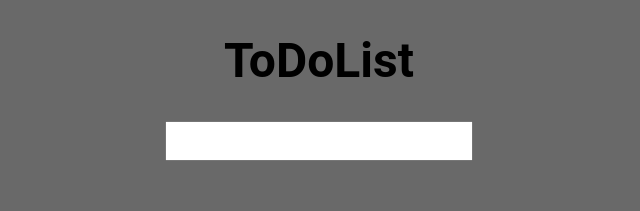
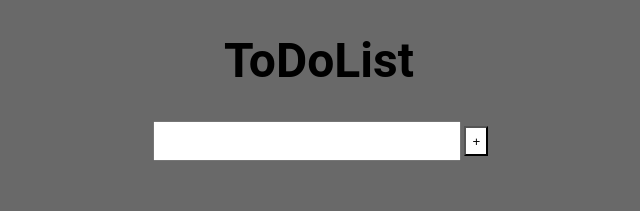
Before and after one commit to tagir142/todo-react, a React (Create React App) app: page / in a window 1280 px wide. Shown: the top 211 px of the page, without its empty margins (321-961 px from the left). Built offline with nearby package versions, Linux system fonts and the light colour scheme.

Commit message:
добавление, checked, удаление есть но через жопу

```diff
--- a/src/components/Input/Input.jsx
+++ b/src/components/Input/Input.jsx
@@ -1,22 +1,31 @@
-import { StyledInput } from './Input.styles'
+import { StyledButton, StyledForm, StyledInput } from './Input.styles'
 import { useState } from 'react'
 
 export const Input = ({ addTodo }) => {
   const [value, setValue] = useState('')
+
   const handleSubmit = (e) => {
     if (e.code === 'Enter' && value) {
+      addTodo(value.trim())
+      setValue('')
+    }
+  }
+  const handleChange = () => {
+    if (value) {
       addTodo(value)
       setValue('')
     }
   }
-  return (<StyledInput
-          type = 'text'
-          value={value}
-          onChange={(e) => setValue(e.target.value)}
+  return (<StyledForm >
+      <StyledInput
+      type='text'
+      value={value}
+      onChange={(e) => setValue(e.target.value)}
 
-          onKeyDown={(e) => handleSubmit(e)}
+      onKeyDown={handleSubmit}
 
-        />
-
+  />
+  <StyledButton onClick={handleChange} >+</StyledButton>
+      </StyledForm>
   )
 }
--- a/src/components/Input/Input.styles.js
+++ b/src/components/Input/Input.styles.js
@@ -8,13 +8,18 @@ export const StyledInput = styled.input`
 
   //align-items: center;
 `
-/* export const StyledField = styled.input`
-  font-size: 25px;
+export const StyledForm = styled.div`
+  display: flex;
+  flex-direction: row;
+  align-items: center;
 `
-export const StyledButton = styled.input`
-  margin-left: 3px;
 
+export const StyledButton = styled.button`
+  //border: #2b47ff;
+  margin-left: 1%;
+  height: 30px ;
+  background-color: white;
   width: auto;
+  text-align: center;
 
 `
-*/
--- a/src/components/Task/Task.jsx
+++ b/src/components/Task/Task.jsx
@@ -1,16 +1,19 @@
-import { TaskWrapper, TaskText, TaskChecked } from './Task.styles'
+import { TaskWrapper, TaskText, TaskChecked, TaskDelete } from './Task.styles'
 
 import { useState } from 'react'
 
 export const Task = ({ task }) => {
   const [checked, setChecked] = useState(false)
   const handleClick = () => setChecked(!checked)
+  const [hidden, setHidden] = useState(false)
+  const deleteTask = () => setHidden(!hidden)
 
   return (
-    <TaskWrapper>
+    <TaskWrapper className={hidden ? 'taskToDelete' : ''} id={hidden ? 'none' : 'flex'}>
         <TaskText className={checked ? 'completeTask' : 'nonCompleteTask'}
                   id={checked ? 'line-through' : 'none'}>{task}</TaskText>
         <TaskChecked type="checkbox" checked={checked} onChange={handleClick}/>
+        <TaskDelete onClick={deleteTask}><b>Удолить</b></TaskDelete>
     </TaskWrapper>
   )
 }
--- a/src/components/Task/Task.styles.js
+++ b/src/components/Task/Task.styles.js
@@ -1,10 +1,10 @@
 import styled from 'styled-components'
 
-export const TaskWrapper = styled.form`
+export const TaskWrapper = styled.div`
   background-color: darkseagreen;
   padding: 2px 2px 2px 2px;
   width: 300px;
-  display: flex;
+  display: ${props => props.id};
   flex-direction: row;
   justify-content: space-between;
 `
@@ -18,7 +18,9 @@ export const TaskText = styled.label`
 
 
 `
+export const TaskDelete = styled.button`
 
+`
 export const TaskChecked = styled.input`
 
 `
```
Also changed, not shown: public/index.html (+1 -21 lines).
